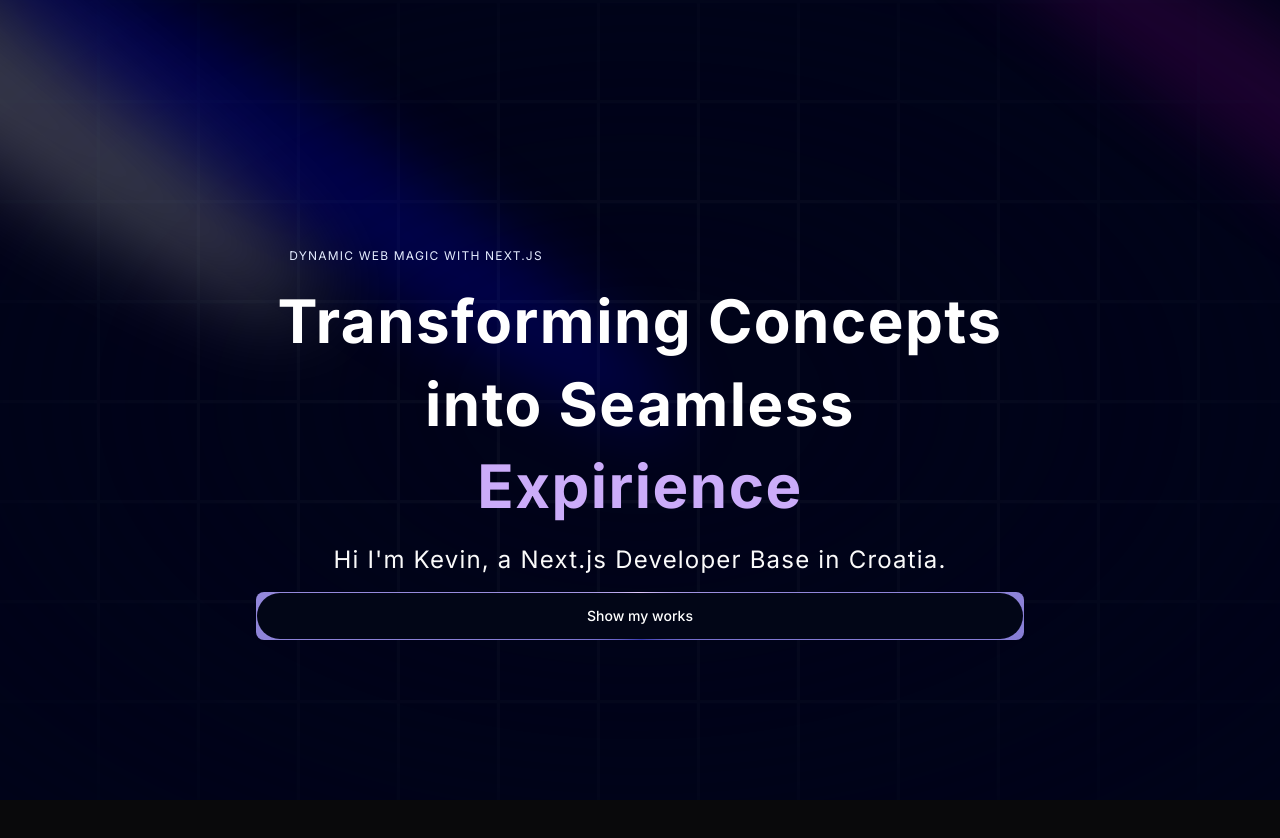
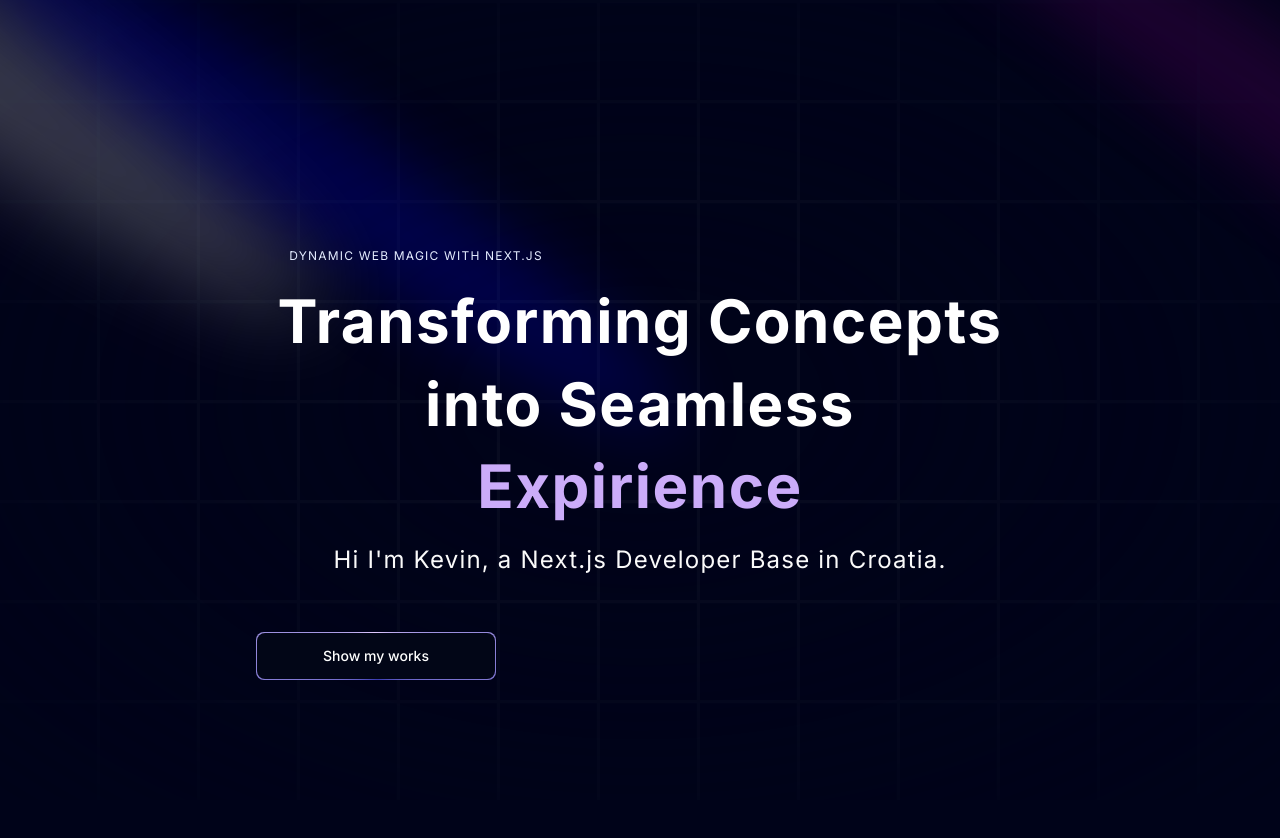
Before and after one commit to KevinShehan/portfolio, a Next.js app: page / in a window 1280 px wide. Before the commit the page ends 800 px from the top, so only its background shows below. Built offline with nearby package versions, Linux system fonts and the light colour scheme.

Commit message:
react icons added

```diff
--- a/components/ui/MagicButton.tsx
+++ b/components/ui/MagicButton.tsx
@@ -14,10 +14,18 @@
   otherClasses?: string;
 }) => {
   return (
-    <button className="relative inline-flex h-12 w-full rounded-lg overflow-hidden rounded-full p-[1px] focus:outline-none ">
+    <button
+      className="relative inline-flex h-12 w-full rounded-lg overflow-hidden rounded-full p-[1px] focus:outline-none
+    md:w-60 md:mt-10 "
+    >
       <span className="absolute inset-[-1000%] animate-[spin_2s_linear_infinite] bg-[conic-gradient(from_90deg_at_50%_50%,#E2CBFF_0%,#393BB2_50%,#E2CBFF_100%)]" />
-      <span className="inline-flex h-full w-full cursor-pointer items-center justify-center rounded-full bg-slate-950 px-3 py-1 text-sm font-medium text-white backdrop-blur-3xl">
-       {title}
+      <span
+        className={`inline-flex h-full w-full cursor-pointer items-center justify-center rounded-lg bg-slate-950 px-7 text-sm font-medium
+       text-white backdrop-blur-3xl ${otherClasses} `}
+      >
+        {position == "left" && icon}
+        {title}
+        {position == "right" && icon}
       </span>
     </button>
   );
--- a/package.json
+++ b/package.json
@@ -16,6 +16,7 @@
     "next-themes": "^0.3.0",
     "react": "^18",
     "react-dom": "^18",
+    "react-icons": "^5.2.1",
     "tailwind-merge": "^2.3.0",
     "tailwindcss-animate": "^1.0.7"
   },
```
Also changed, not shown: 1 other file (tests, documents, lock files or other folders).
